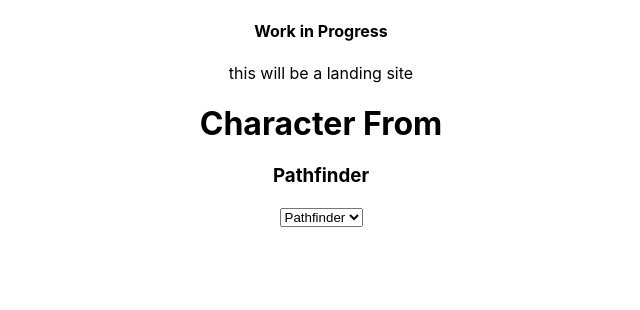
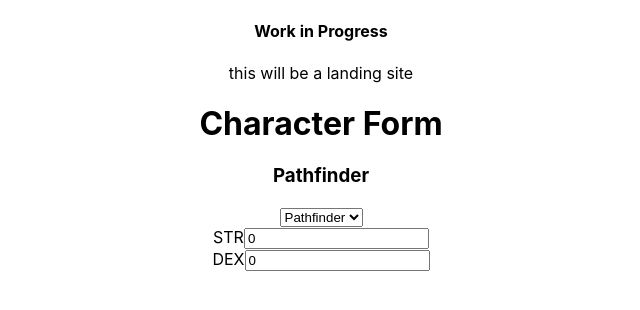
Before and after one commit to Drkeck/DnD-charGen, a React (Create React App) app in the folder client/: page / in a window 1280 px wide. Shown: the top 310 px of the page, without its empty margins (319-959 px from the left). Built offline with nearby package versions, Linux system fonts and the light colour scheme.

Commit message:
added the stat form and connected it to a state that logs the stat imput, now to add the ability to change it via targeting that stat block specifically

```diff
--- a/client/src/Components/CharacterForm/index.js
+++ b/client/src/Components/CharacterForm/index.js
@@ -1,4 +1,5 @@
 import React, {useState} from 'react';
+import Stats from '../Stats'
 
 function Form() {
     const [games] = useState([
@@ -6,17 +7,24 @@
         {name: "DnD 5e"},
     ]);
 
-    const [currentGame, setCurrentGame] = useState(games[0])
+    const [currentGame, setCurrentGame] = useState(games[0]);
+
+    const [attributes, setCurrentStats] = useState([
+        {name: 'STR', score: 0},
+        {name: 'DEX', score: 0}
+    ])
 
     return (
         <div>
-            <h1>Character From</h1>
+            <h1>Character Form</h1>
             <h3>{currentGame.name}</h3>
             <select onChange={(event)=>{setCurrentGame(games[event.target.value])}}>
                 {games.map((game, key) => (
                     <option key={game.name} value={key}>{game.name}</option>
                 ))}
             </select>
+            <Stats attributes={attributes} setCurrentStats={setCurrentStats}></Stats>
+            {/* <Race></Race> */}
         </div>
     )
 }
--- /dev/null
+++ b/client/src/Components/Stats/index.js
@@ -0,0 +1,25 @@
+import React from 'react'
+
+function Stats (props) {
+    const {
+        attributes,
+        setCurrentStats
+    } = props;
+    function handleChange(event) {
+        console.log(event.target)
+        // setCurrentStats
+    }
+return (
+    <div>
+        {attributes.map((attribute) => (
+        <form key={attribute.name} onChange={handleChange}>
+            <label for={attribute.name}>{attribute.name}</label>
+            <input id={attribute.name} type='number' value={attribute.score} />
+        </form>
+        ))}
+
+    </div>
+)
+}
+
+export default Stats;
```
